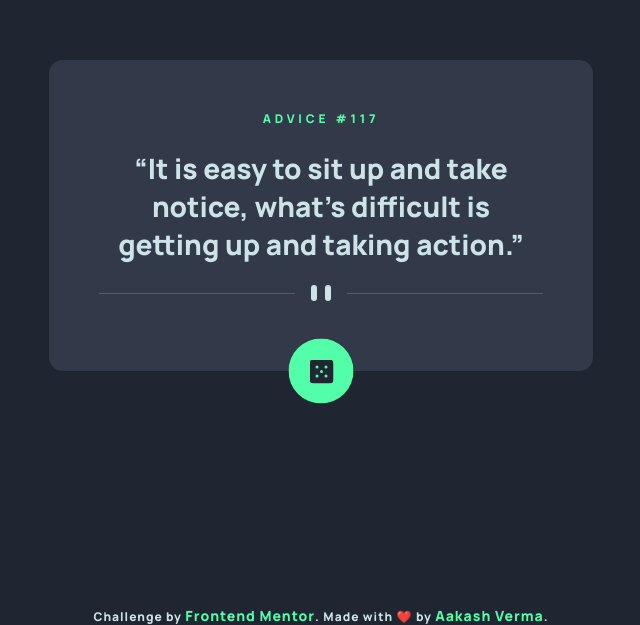
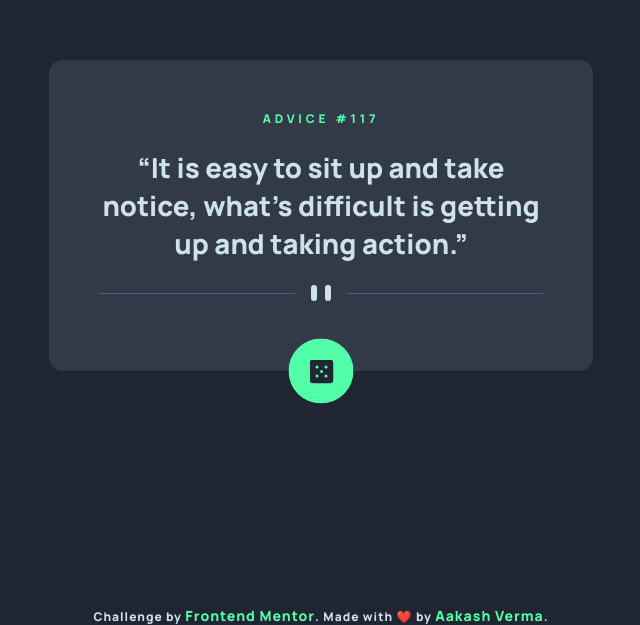
Before and after one commit to skyv26/advice-generator-app, a React (Create React App) app: page / in a window 1280 px wide. Shown: the part 175-800 px from the top of the page, without its empty margins (319-959 px from the left). Built offline with nearby package versions, Linux system fonts and the light colour scheme.

Commit message:
font size

```diff
--- a/src/App.module.css
+++ b/src/App.module.css
@@ -83,8 +83,8 @@
   }
 
   .Advice {
-    font-size: 2.8rem;
-    line-height: 3.8rem;
+    font-size: 2.75rem;
+    line-height: 3.825rem;
   }
 
   .MobileViewDivider {
```
